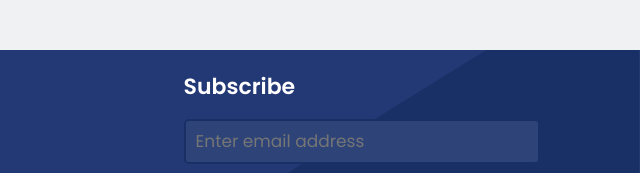
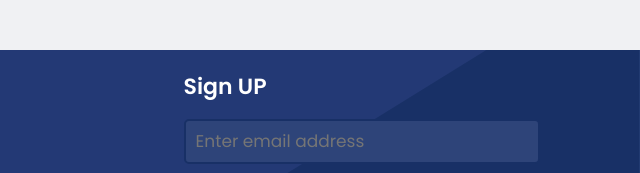
Before and after one commit to jobenekubo/jobenmajubersama, a plain HTML site: page index.html in a window 1280 px wide. Shown: the part 3121-3294 px from the top of the page, 640-1280 px from the left. Drawn offline with nearby package versions, Linux system fonts and the light colour scheme.

Commit message:
Update index.html

```diff
--- a/index.html
+++ b/index.html
@@ -288,7 +288,7 @@
             <div><a href="#">coming soon</a></div>
           </div>
           <div class="right box">
-            <div class="topic">Subscribe</div>
+            <div class="topic">Sign UP</div>
             <form action="#">
               <input type="text" placeholder="Enter email address">
               <input type="submit" name="" value="Send">
```
